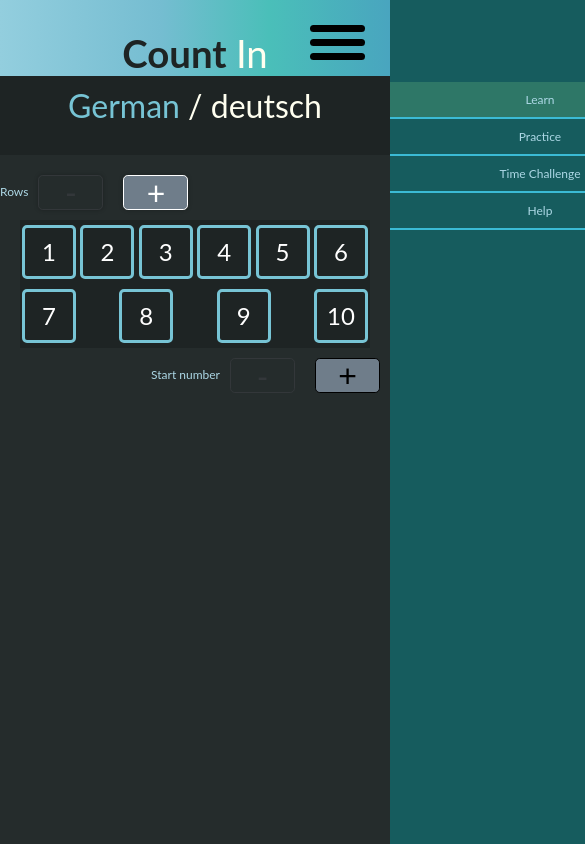
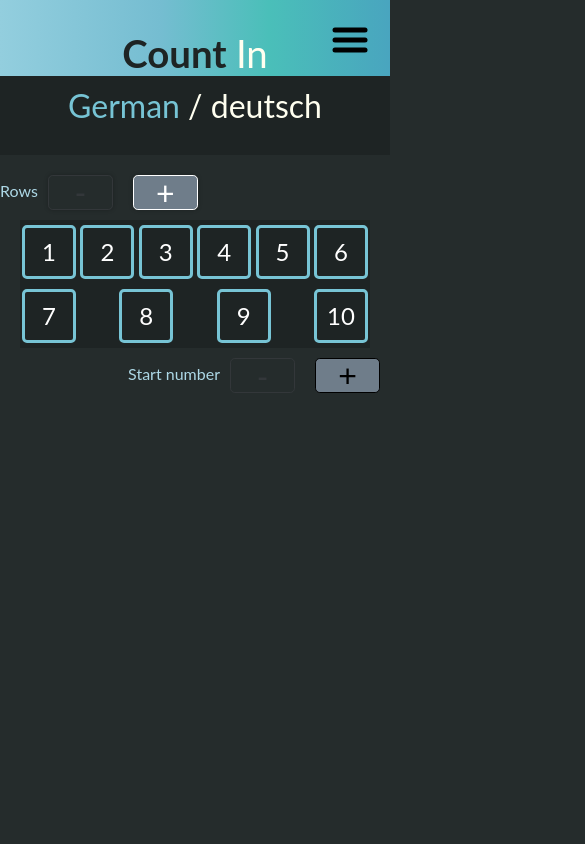
Before and after one commit to JaniceShaw/count-in-v2, a React (Create React App) app: page / in a window 390 px wide. Shown: the top 844 px of the page, 585 px wide, since content can reach past the window. Built offline with nearby package versions, Linux system fonts and the light colour scheme.

Commit message:
menu and hamburger now working

```diff
--- a/src/App.js
+++ b/src/App.js
@@ -63,7 +63,7 @@ const App = () => {
 
 
   //set up states -- not all need to be state
-  const [menuShow, setMenuShow] = useState(false); //to open and close the menu
+  // const [menuShow, setMenuShow] = useState(false); //to open and close the menu
   const [showLangs, setShowLangs] = useState(false); // hide lang list selection
   // do i need both of these??
   const [langSelected, setLangSelected] = useState(6); // The selected language (German default)
@@ -153,10 +153,10 @@ const App = () => {
     speech.cancel()
   }
 
-  const handleToggleMenu = () => {
-    console.log('close/open');
-    setMenuShow((prevState) => !prevState);
-  }
+  // const handleToggleMenu = (e) => {
+  //   console.log('close/open', e);
+  //   setMenuShow((prevState) => !prevState);
+  // }
 
   const handleDisplayChange = (toDisplay) => {
 
@@ -165,16 +165,16 @@ const App = () => {
     if (toDisplay === 'practice') {
       // setPractice(true);
       setChallenge(false);
-      setMenuShow((prevState) => !prevState);
+      // setMenuShow((prevState) => !prevState);
 
     } else if (toDisplay === 'challenge') {
       setPractice(false);
       //setChallenge(true);
-      setMenuShow((prevState) => !prevState);
+      // setMenuShow((prevState) => !prevState);
     } else {
       setPractice(false);
       setChallenge(false);
-      if (menuShow) { setMenuShow(false); }
+      // if (menuShow) { setMenuShow(false); }
 
     }
 
@@ -197,7 +197,6 @@ const App = () => {
     runSpeak(languageList[newLangSelected].name, newLang);
     setLang(newLang);
     setLangSelected(newLangSelected);
-    setShowLangs(false)
   }
 
   // Numbers Changed //
@@ -495,7 +494,7 @@ const App = () => {
     <div className="App">
 
 
-      <Menu display={display} onDisplayChange={handleDisplayChange} onToggleMenu={handleToggleMenu} />
+      <Menu display={display} onDisplayChange={handleDisplayChange} />
       {/* <div className='open-menu' onClick={handleToggleMenu} >open</div> */}
       {/* {menuShow && <Menu display={display} onDisplayChange={handleDisplayChange} onToggleMenu={handleToggleMenu} />}
       {!menuShow && <div className='open-menu' onClick={handleToggleMenu} >open</div>} */}
--- a/src/App.scss
+++ b/src/App.scss
@@ -1,5 +1,8 @@
 @import "./scss/variables";
 .App {
+  overflow: hidden;
+  position: relative;
+  height: 100vh;
 }
 .container {
   background: $c-secondary-l;
@@ -10,11 +13,3 @@
     margin: 0px;
   }
 }
-
-.open-menu {
-  position: absolute;
-  top: 0;
-  right: 0;
-  color: black;
-  z-index: 10000;
-}
--- a/src/components/menu/Menu.js
+++ b/src/components/menu/Menu.js
@@ -1,20 +1,65 @@
+// import { logDOM } from '@testing-library/react';
+import { useState } from 'react';
 import styles from './Menu.module.css';
 
-const Menu = ({ onDisplayChange, display = 'learn', onToggleMenu }) => {
+const Menu = ({ onDisplayChange, display = 'learn' }) => {
+    const [expand, setExpand] = useState(false);
 
-    const clickHandler = (e) => {
-        onDisplayChange(e);
-        console.log('test', display);
+    const hamburgerClickHandler = (element) => {
+
+        const target = element.currentTarget;
+        const expanded = target.getAttribute('aria-expanded');
+
+        if (expanded === 'false') {
+            target.setAttribute('aria-expanded', 'true');
+            // onToggleMenu(true);
+            setExpand(true)
+        } else {
+            target.setAttribute('aria-expanded', false);
+            // onToggleMenu(false);
+            setExpand(false)
+        }
+    }
+    const clickHandler = (link) => {
+        onDisplayChange(link);
+        setExpand(false);
     }
 
     return (
         <>
-            <label className={styles["hamburger-menu"]}>
-                <input type='checkbox' />
-            </label>
+            <button className={styles["menu-button"]} aria-controls='primary-navigation' aria-expanded={expand} onClick={hamburgerClickHandler}>
+                <svg className={styles.hamburger} viewBox='0 0 100 100' width='50'>
+                    <rect
+                        className={`${styles.line} ${styles.top}`}
+                        width='70'
+                        height='10'
+                        x='15'
+                        y={!expand ? '35' : '45'}
+                        rx='5'
+                    >
 
-            <aside className={styles.sidebar}>
-                <nav className={styles}>
+                    </rect>
+                    <rect
+                        className={styles.line + " " + styles.mid}
+                        width='70'
+                        height='10'
+                        x='15'
+                        y={!expand ? '55' : '45'}
+                        rx='5'
+                    ></rect>
+                    <rect
+                        className={styles.line + " " + styles.bottom}
+                        width='70'
+                        height='10'
+                        x='15'
+                        y={!expand ? '75' : '45'}
+                        rx='5'
+                    ></rect>
+                </svg>
+            </button >
+
+            < aside className={`${styles.sidebar} ${expand ? styles.open : ''}`} >
+                <nav>
                     {/* <div onClick={() => { onToggleMenu() }}>Close</div> */}
                     <ul>
                         <li onClick={() => { clickHandler('learn') }} className={display === 'learn' ? `${styles.selected}` : undefined}>Learn</li>
@@ -23,7 +68,7 @@ const Menu = ({ onDisplayChange, display = 'learn', onToggleMenu }) => {
                         <li onClick={() => { clickHandler('help') }} className={display === 'help' ? `${styles.selected}` : undefined}>Help</li>
                     </ul>
                 </nav >
-            </aside>
+            </aside >
 
         </>
     )
--- a/src/components/menu/Menu.module.css
+++ b/src/components/menu/Menu.module.css
@@ -1,74 +1,71 @@
 :root {
-  --bar-width: 55px;
+  /* --bar-width: 55px;
   --bar-height: 7px;
   --hamburger-gap: 7px;
   --foreground: black;
   --background: white;
   --hamburger-margin: 15px;
   --animation-time: 200ms ease-in-out;
-  --hamburger-height: calc(var(--bar-height) * 3 + var(--hamburger-gap) * 2);
+  --hamburger-height: calc(var(--bar-height) * 3 + var(--hamburger-gap) * 2); */
+  --hamburger-color: black;
+  --hamburger-color-open: white;
 }
 
-.hamburger-menu {
-  --x-width: calc(var(--hamburger-height) * 1.41421356237);
-  display: flex;
-  flex-direction: column;
-  gap: var(--hamburger-gap);
-  /* background-color: red; */
-  width: max-content;
+.menu-button {
   position: absolute;
-  top: var(--hamburger-margin);
-  right: var(--hamburger-margin);
-  z-index: 2000;
-  cursor: pointer;
-  padding: 10px;
-  border-radius: 100%;
+  top: 0;
+  right: 0;
+  /* background-color: rgba(255, 105, 180, 0.142); */
+  background-color: transparent;
+  /* border-radius: 50%; */
+  border: none;
+  z-index: 5000;
 }
 
-.hamburger-menu input {
-  appearance: none;
-  padding: 0;
-  margin: 0;
-  outline: none;
+.menu-button:hover {
+  /* background-color: rgba(255, 105, 180, 0.501); */
+  cursor: pointer;
 }
 
-.hamburger-menu input:checked {
-  background-color: white;
-  opacity: 0;
-  width: 0;
+.menu-button[aria-expanded="true"] :is(.top, .bottom) {
+  y: 45 !important;
+  fill: var(--hamburger-color-open);
 }
 
-.hamburger-menu::before,
-.hamburger-menu::after,
-.hamburger-menu input {
-  content: "";
-  width: var(--bar-width);
-  height: var(--bar-height);
-  background-color: var(--foreground);
-  border-radius: 10000px;
-  pointer-events: none;
-  transform-origin: left center;
-  transition: opacity var(--animation-time), width var(--animation-time),
-    rotate var(--animation-time), translate var(--animation-time);
+/* .menu-button[aria-expanded="true"] svg .line {
+  top: 45;
+  background-color: orange;
+} */
+.menu-button[aria-expanded="true"] .top {
+  rotate: 45deg;
 }
 
-.hamburger-menu:has(input:checked)::before {
-  rotate: 45deg;
-  width: var(--x-width);
-  background-color: white;
-  translate: 0 calc(var(--bar-height) / -2);
-}
-.hamburger-menu:has(input:checked)::after {
+.menu-button[aria-expanded="true"] .bottom {
   rotate: -45deg;
-  width: var(--x-width);
-  background-color: white;
-  translate: 0 calc (var(--bar-height) / 2);
 }
 
-.hamburger-menu input:checked {
+.menu-button[aria-expanded="true"] .mid {
   opacity: 0;
-  width: 0;
 }
+
+/* .menu-button[aria-expanded="true"] .top {
+} */
+
+.menu-button .line {
+  transition: y 300ms ease-in 300ms, rotate 300ms ease-in, opacity 0ms 300ms,
+    fill 300ms;
+  transform-origin: center;
+}
+
+.menu-button[aria-expanded="true"] .line {
+  transition: y 300ms ease-in, rotate 300ms ease-in 300ms, opacity 0ms 300ms,
+    fill 300ms 300ms;
+}
+
+.hamburger {
+  fill: var(--hamburger-color);
+}
+
 /* ///
 //
 //
@@ -85,20 +82,27 @@
   position: absolute;
   top: 0;
   right: 0;
-  translate: 100%;
-  transition: translate var(--animation-time);
+  translate: 300px;
+  /* transition: translate var(--animation-time); */
+  transition: translate 600ms;
+  background-color: rgba(21, 96, 99, 0.963);
 
-  padding-top: calc(var(--hamburger-height) + var(--hamburger-margin) + 2rem);
-  background-color: rgba(21, 97, 99, 0.909);
+  padding-top: 80px;
   width: 300px;
   height: 100vh;
   z-index: 1000;
-  overflow: hidden;
 }
 
-.hamburger-menu.hamburger-menu:has(input:checked) + .sidebar {
+.sidebar.open {
+  /* background-color: red;  */
   translate: 0;
+  height: 100vh;
+  min-height: 100vh;
 }
+
+/* .hamburger-menu.hamburger-menu:has(input:checked) + .sidebar {
+  translate: 0;
+} */
 
 /* .menu {
   position: absolute;
@@ -122,6 +126,7 @@
   padding: 0;
   list-style: none;
   text-align: center;
+  height: 100vh;
 }
 
 .sidebar li {
--- a/src/scss/elements.scss
+++ b/src/scss/elements.scss
@@ -1,11 +1,4 @@
-h1 {
-}
-
-h2 {
-}
-
-h4 {
-}
+//TODO: move to button component
 
 button {
   margin: 10px;
--- a/src/scss/generic.scss
+++ b/src/scss/generic.scss
@@ -15,6 +15,6 @@ body {
   }
 
   @media (max-width: $sm-width) {
-    font-size: 12px;
+    // font-size: 12px;
   }
 }
```
